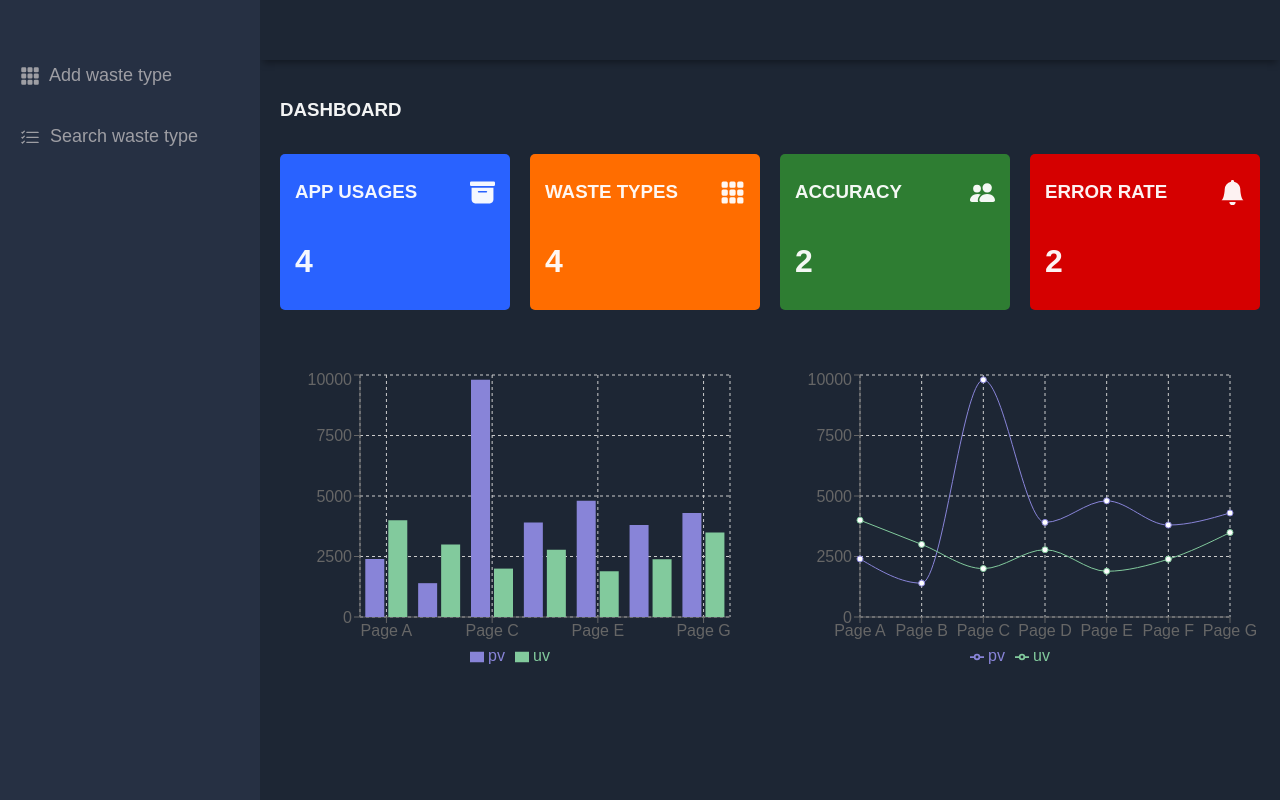
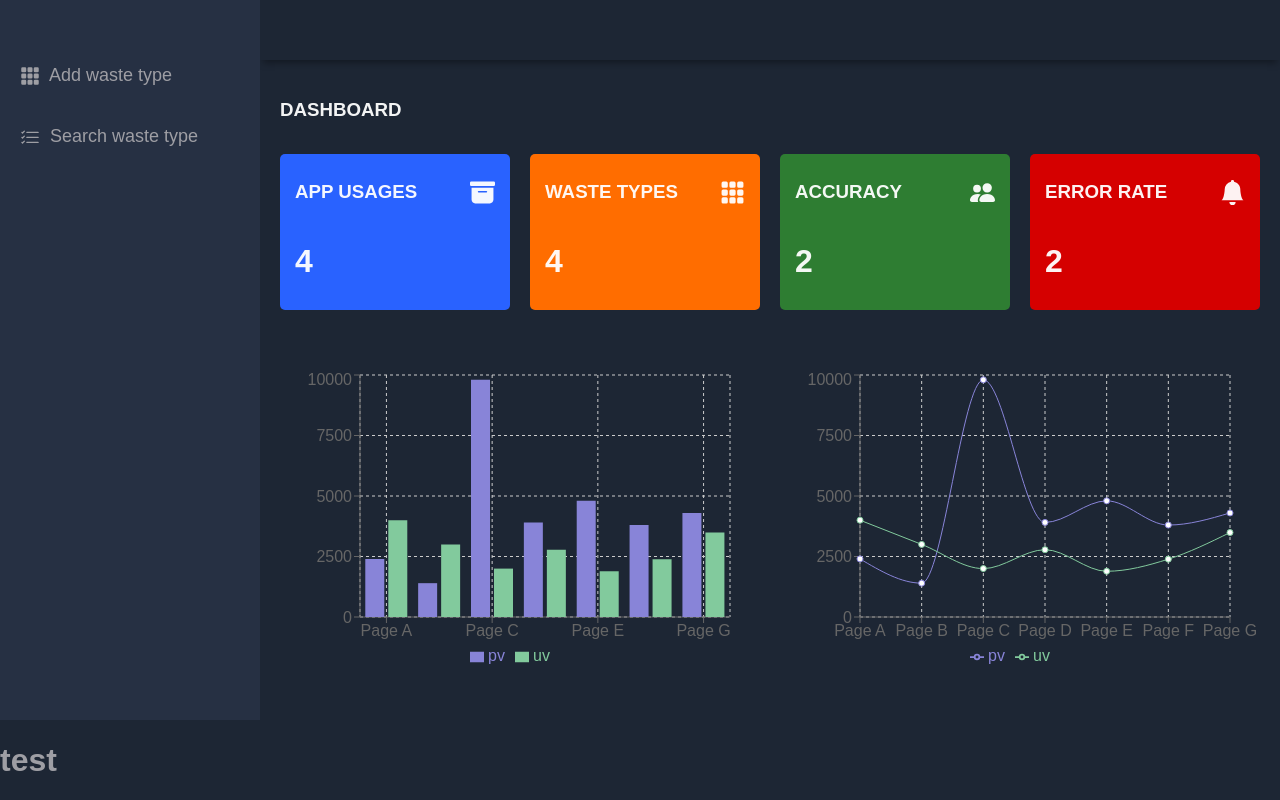
Before and after one commit to StanfordDC/admin-frontend, a React (Vite) app: page /responses in a window 1280 px wide. Built offline with nearby package versions, Linux system fonts and the light colour scheme.

Commit message:
Added router for pages

```diff
--- a/package.json
+++ b/package.json
@@ -15,6 +15,7 @@
     "react-dom": "^18.2.0",
     "react-icons": "^4.10.1",
     "react-router": "^6.24.0",
+    "react-router-dom": "^6.24.1",
     "recharts": "^2.7.2"
   },
   "devDependencies": {
--- a/src/App.jsx
+++ b/src/App.jsx
@@ -3,6 +3,8 @@ import './App.css'
 import Header from './Header'
 import Sidebar from './Sidebar'
 import Home from './Home'
+import {BrowserRouter, Routes, Route} from 'react-router-dom'
+import WasteTypeResponse from './pages/WasteTypeResponse'
 
 function App() {
   const [openSidebarToggle, setOpenSidebarToggle] = useState(false)
@@ -20,6 +22,12 @@ function App() {
 
   return (
     <div className='grid-container'>
+      <BrowserRouter>
+        <Routes>
+          <Route ></Route>
+          <Route path="/responses" element={<WasteTypeResponse/>}></Route>
+        </Routes>
+      </BrowserRouter>
       <Header OpenSidebar={OpenSidebar}/>
       <Sidebar openSidebarToggle={openSidebarToggle} OpenSidebar={OpenSidebar} toggleCard={toggleCard} toggleWasteTypes={toggleWasteTypes}/>
       <Home showCard={showCard} listWasteTypes={listWasteTypes}/>
--- a/src/WasteItems.jsx
+++ b/src/WasteItems.jsx
@@ -19,7 +19,7 @@ function WasteItems({prop, toggleDeleteWaste, handleUpdate}){
                     </tr>
                      <tr>
                         <td><h3>LINK</h3></td>
-                        <td><h3>: {prop.links == null ? '' : prop.links[0]}</h3></td>
+                        <td><h3>: {prop.links == null ? '-' : prop.links[0]}</h3></td>
                     </tr>
                     <tr>
                         <td><h3>RECYCLABLE</h3></td>
--- /dev/null
+++ b/src/pages/WasteTypeResponse.jsx
@@ -0,0 +1,7 @@
+function WasteTypeResponse(){
+    return <main>
+        <h1>test</h1>
+    </main>
+}
+
+export default WasteTypeResponse
```
Also changed, not shown: 1 other file (tests, documents, lock files or other folders).
